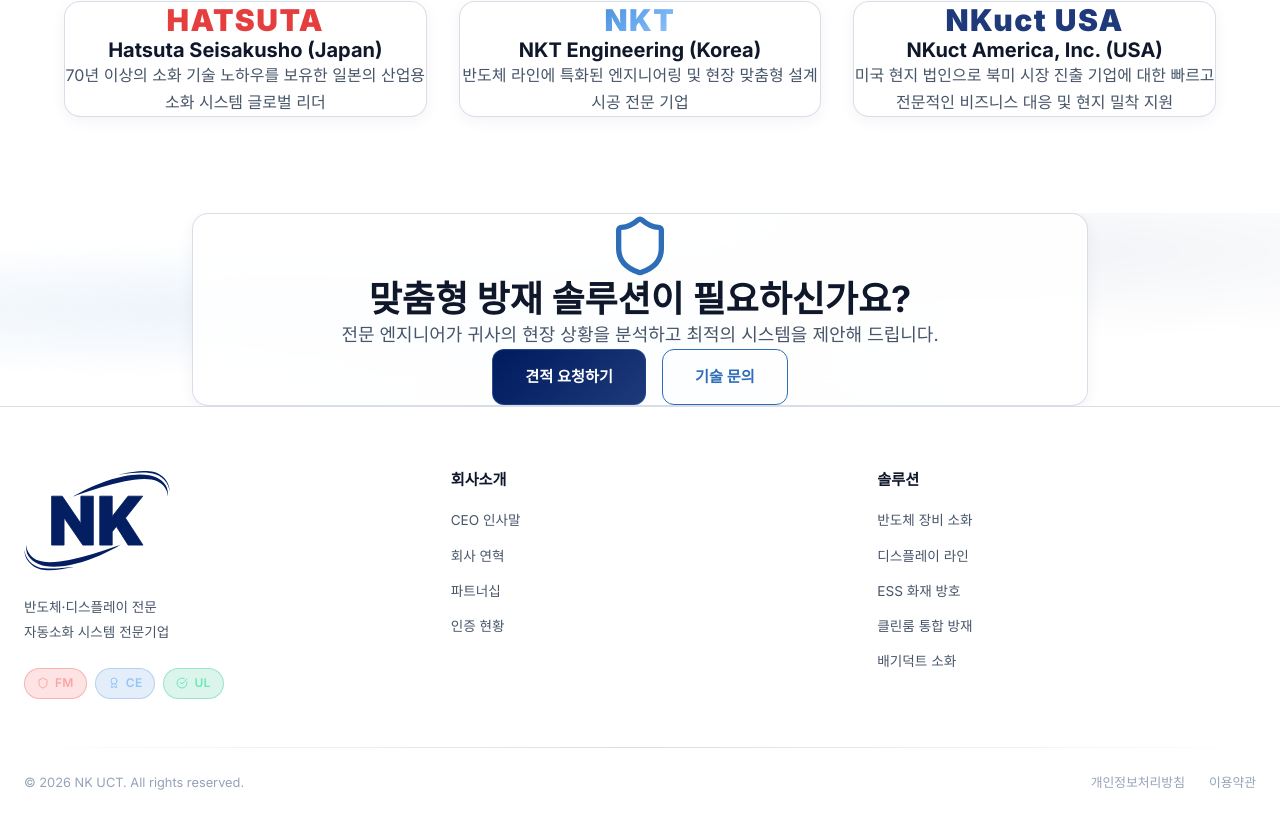
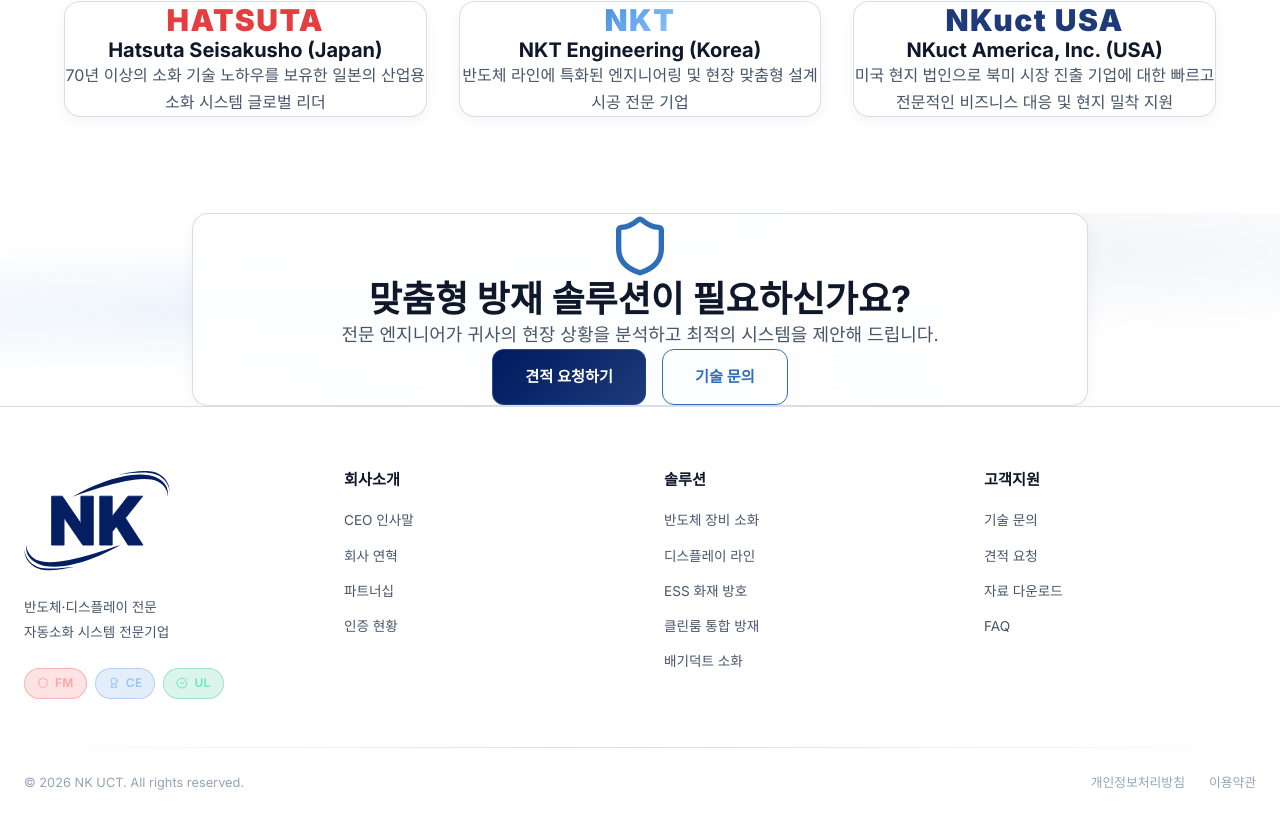
Before and after one commit to Junnn123124/nk-hp, a Next.js app in the folder nkuct-website/: page / in a window 1280 px wide. Shown: the part 3222-4047 px from the top of the page. Built offline with nearby package versions, Linux system fonts and the light colour scheme.

Commit message:
하단에 고객지원 링크 추가 수정

```diff
--- a/nkuct-website/src/components/Footer.tsx
+++ b/nkuct-website/src/components/Footer.tsx
@@ -67,6 +67,26 @@
             </div>
           </div>
 
+          {/* Support Links */}
+          <div>
+            <h4 style={{ fontWeight: 700, fontSize: '0.95rem', marginBottom: '1.25rem', color: 'var(--nk-text)' }}>고객지원</h4>
+            <div style={{ display: 'flex', flexDirection: 'column', gap: '0.75rem' }}>
+              {[
+                { label: '기술 문의', href: '/support#contact-form' },
+                { label: '견적 요청', href: '/support#contact-form' },
+                { label: '자료 다운로드', href: '/support#downloads' },
+                { label: 'FAQ', href: '/support#faq' }
+              ].map((item) => (
+                <Link key={item.label} href={item.href} style={{ color: 'var(--nk-text-muted)', fontSize: '0.85rem', textDecoration: 'none', transition: 'color 0.2s' }}
+                  onMouseEnter={(e) => e.currentTarget.style.color = 'var(--nk-accent)'}
+                  onMouseLeave={(e) => e.currentTarget.style.color = 'var(--nk-text-muted)'}
+                >
+                  {item.label}
+                </Link>
+              ))}
+            </div>
+          </div>
+
         </div>
 
         {/* Bottom Bar */}
```
